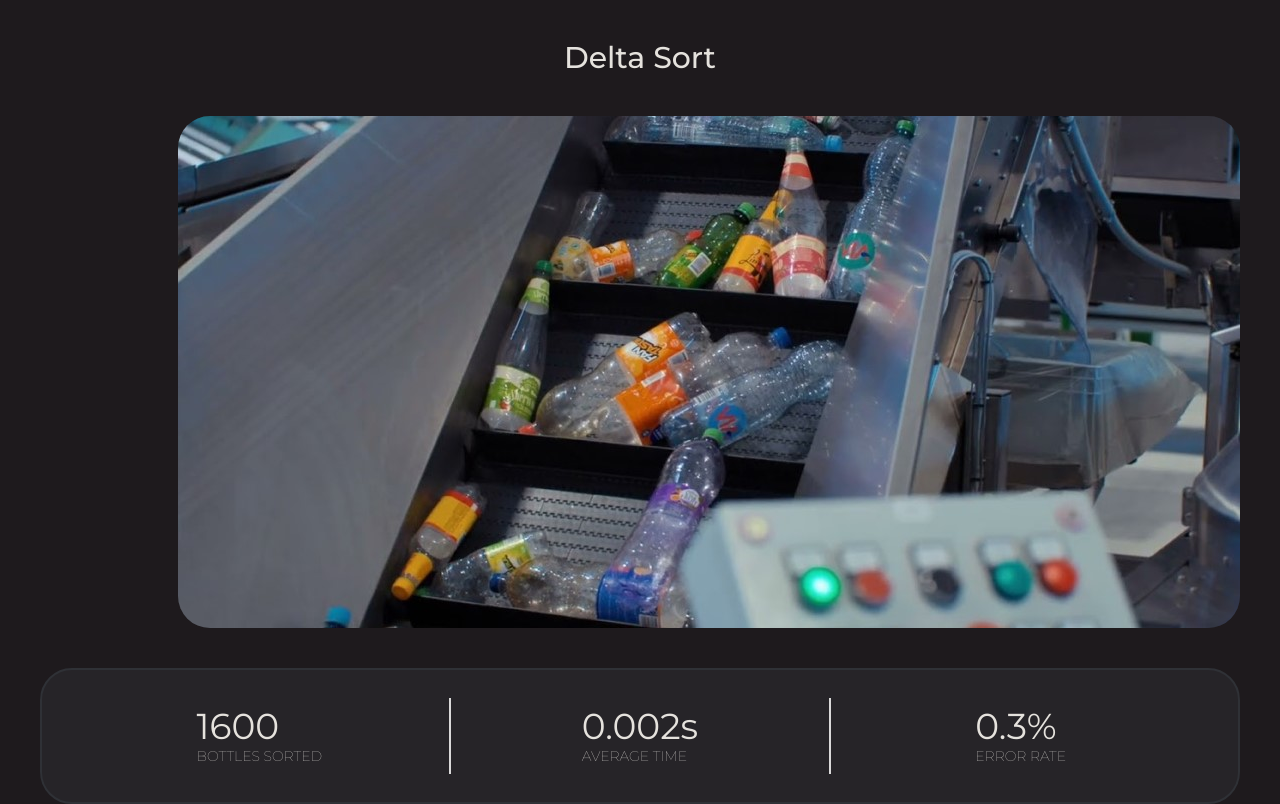
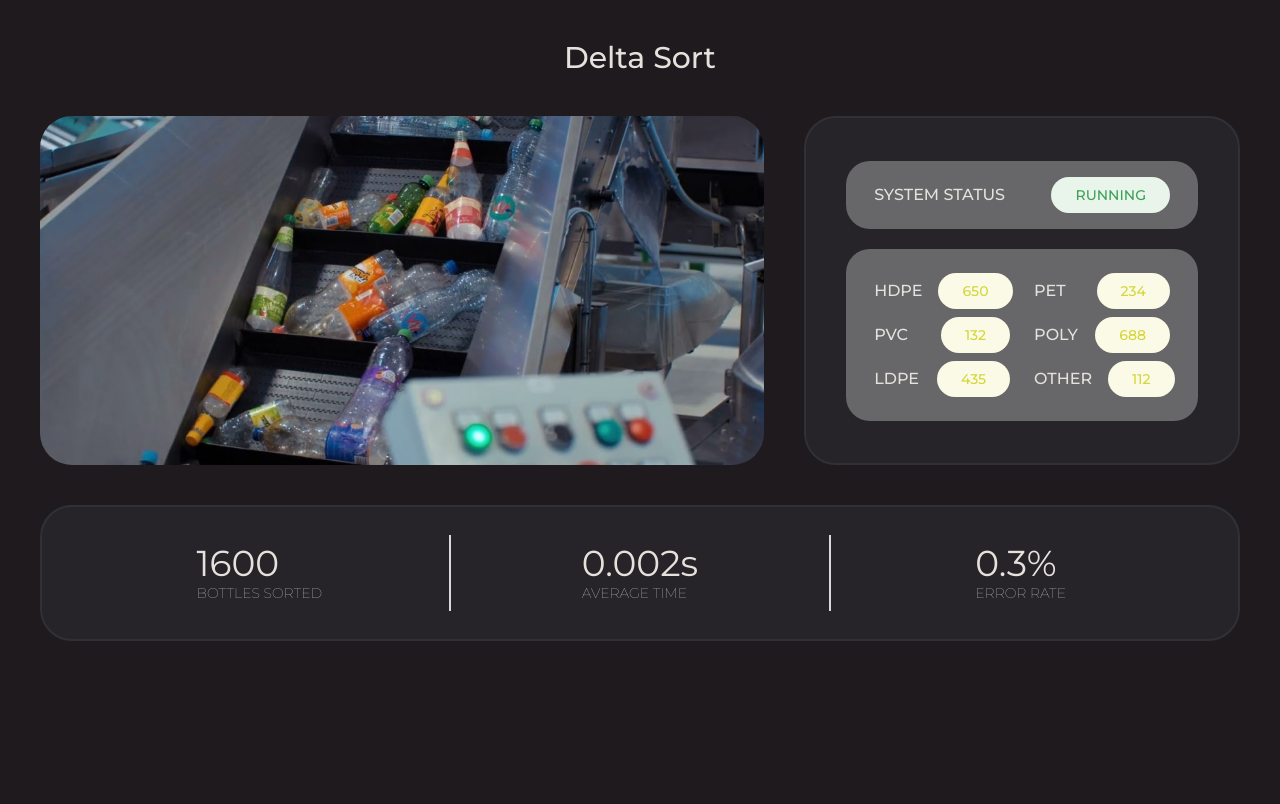
Before and after one commit to alya1007/delta-robot, a Next.js app: page / in a window 1280 px wide. Built offline with nearby package versions, Linux system fonts and the light colour scheme.

Commit message:
feat(logs): add logs card

```diff
--- a/package.json
+++ b/package.json
@@ -9,6 +9,7 @@
     "lint": "next lint"
   },
   "dependencies": {
+    "classnames": "^2.5.1",
     "framer-motion": "^11.2.10",
     "next": "14.2.3",
     "react": "^18",
--- a/src/app/globals.css
+++ b/src/app/globals.css
@@ -5,14 +5,22 @@
 :root {
 	--foreground: #e5e2dd;
 	--background: #1e1a1d;
-	--max-width: 1440px;
+	--max-width: 1300px;
 
 	--card-bg: #262428;
 	--card-border: #2f3136;
+	--card-bg-light: #676668;
 
 	--hover: #000000;
 
 	--divider: #d9d9d9;
+
+	--error-text: #fe3033;
+	--error-bg: ##fee6e6;
+	--success-text: #3da159;
+	--success-bg: #e9f5ea;
+	--info-text: #d4d639;
+	--info-bg: #fbfae6;
 }
 
 body {
--- a/src/app/page.tsx
+++ b/src/app/page.tsx
@@ -10,6 +10,7 @@ export default function Home() {
 				<h1 className="text-3xl font-medium">Delta Sort</h1>
 				<div className="flex justify-end w-full gap-10">
 					<VideoCard src="/images/camera-placeholder.jpg" />
+					<Logs />
 				</div>
 				<Statistics />
 			</div>
--- /dev/null
+++ b/src/components/logs/Logs.tsx
@@ -0,0 +1,29 @@
+import Box from "../ui/Box";
+import Card from "../ui/Card";
+import PlasticTypeLogs from "./PlasticTypeLogs";
+
+const Logs = () => {
+	const logs = [
+		{ name: "hdpe", total: 650 },
+		{ name: "pet", total: 234 },
+		{ name: "pvc", total: 132 },
+		{ name: "poly", total: 688 },
+		{ name: "ldpe", total: 435 },
+		{ name: "other", total: 112 },
+	];
+	return (
+		<Card className="w-2/4 flex-col gap-5">
+			<div className="bg-card-bg-light uppercase px-7 py-4 rounded-3xl flex items-center justify-between gap-4 w-full">
+				<h1 className="font-medium">system status</h1>
+				<Box variant="success">running</Box>
+			</div>
+			<div className="bg-card-bg-light uppercase px-7 py-6 rounded-3xl grid grid-cols-2 w-full gap-x-6 gap-y-2">
+				{logs.map((log) => (
+					<PlasticTypeLogs key={log.name} name={log.name} total={log.total} />
+				))}
+			</div>
+		</Card>
+	);
+};
+
+export default Logs;
--- /dev/null
+++ b/src/components/logs/PlasticTypeLogs.tsx
@@ -0,0 +1,17 @@
+import Box from "../ui/Box";
+
+type PlasticTypeLogsProps = {
+	name: string;
+	total: number;
+};
+
+const PlasticTypeLogs = ({ name, total }: PlasticTypeLogsProps) => {
+	return (
+		<div className="flex items-center justify-between gap-4">
+			<h1 className="font-medium">{name}</h1>
+			<Box variant="info">{total}</Box>
+		</div>
+	);
+};
+
+export default PlasticTypeLogs;
--- /dev/null
+++ b/src/components/ui/Box.tsx
@@ -0,0 +1,17 @@
+import classNames from "classnames";
+
+type BoxProps = {
+	variant: "error" | "success" | "info";
+	children: React.ReactNode;
+};
+
+const Box = ({ variant, children }: BoxProps) => {
+	const boxClass = classNames("px-6 py-2 rounded-4xl text-sm font-medium", {
+		"text-error-text bg-error-bg": variant === "error",
+		"text-success-text bg-success-bg": variant === "success",
+		"text-info-text bg-info-bg": variant === "info",
+	});
+	return <div className={boxClass}>{children}</div>;
+};
+
+export default Box;
--- a/tailwind.config.ts
+++ b/tailwind.config.ts
@@ -16,8 +16,15 @@ const config: Config = {
 			colors: {
 				"card-bg": "var(--card-bg)",
 				"card-border": "var(--card-border)",
+				"card-bg-light": "var(--card-bg-light)",
 				hover: "var(--hover)",
 				divider: "var(--divider)",
+				"error-text": "var(--error-text)",
+				"error-bg": "var(--error-bg)",
+				"success-text": "var(--success-text)",
+				"success-bg": "var(--success-bg)",
+				"info-text": "var(--info-text)",
+				"info-bg": "var(--info-bg)",
 			},
 			borderRadius: {
 				"4xl": "2rem",
```
Also changed, not shown: 1 other file (tests, documents, lock files or other folders).
